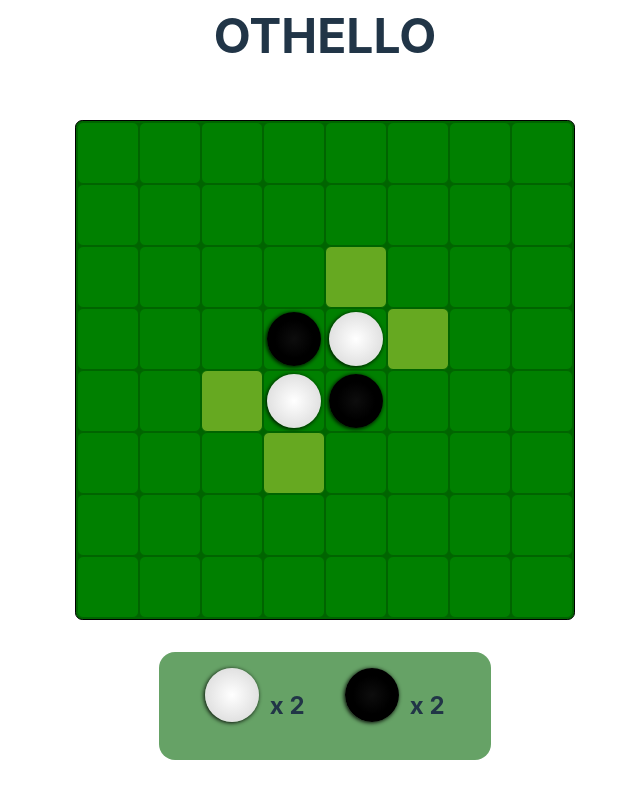
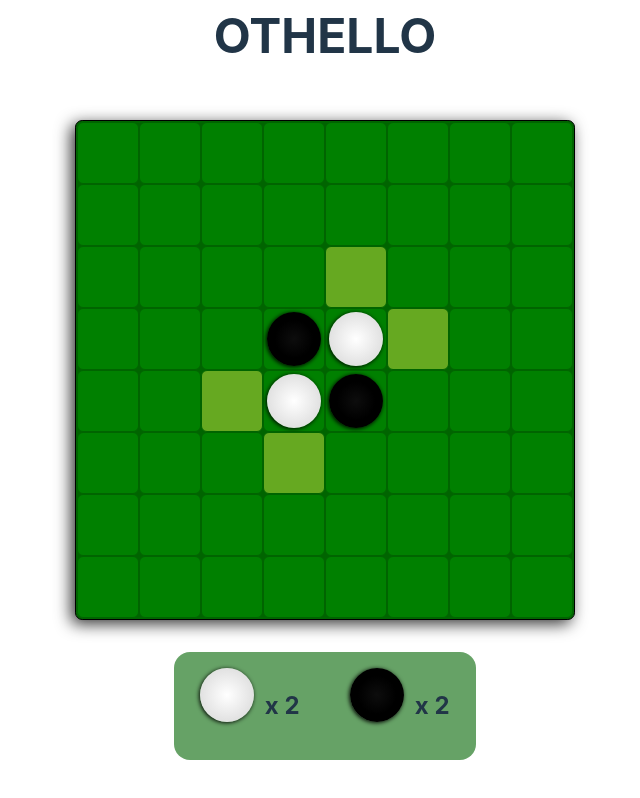
Before and after one commit to Stephen0wen/Othello, a React (Vite) app: page / in a window 1280 px wide. Shown: the whole page, without its empty margins (315-955 px from the left). Built offline with nearby package versions, Linux system fonts and the light colour scheme.

Commit message:
Minor re-styling

```diff
--- a/src/components/GameBoard/GameBoard.css
+++ b/src/components/GameBoard/GameBoard.css
@@ -9,6 +9,8 @@
     );
     padding: var(--game-square-border-size);
     margin-top: 3rem;
+
+    box-shadow: max(-0.5vh, -0.5vw) min(0.5vh, 0.5vw) min(2vh, 2vw) #000c;
 }
 
 #game-board .game-board-column {
--- a/src/components/ScoreBoard/ScoreBoard.css
+++ b/src/components/ScoreBoard/ScoreBoard.css
@@ -1,8 +1,8 @@
 #score-board {
     display: flex;
     flex-direction: row;
-    justify-content: space-evenly;
-    width: calc(var(--game-square-size) * 5);
+    justify-content: space-between;
+    width: calc(var(--game-square-size) * 4.5);
     margin: 2rem;
     padding: 1rem;
     border-radius: 1rem;
```
